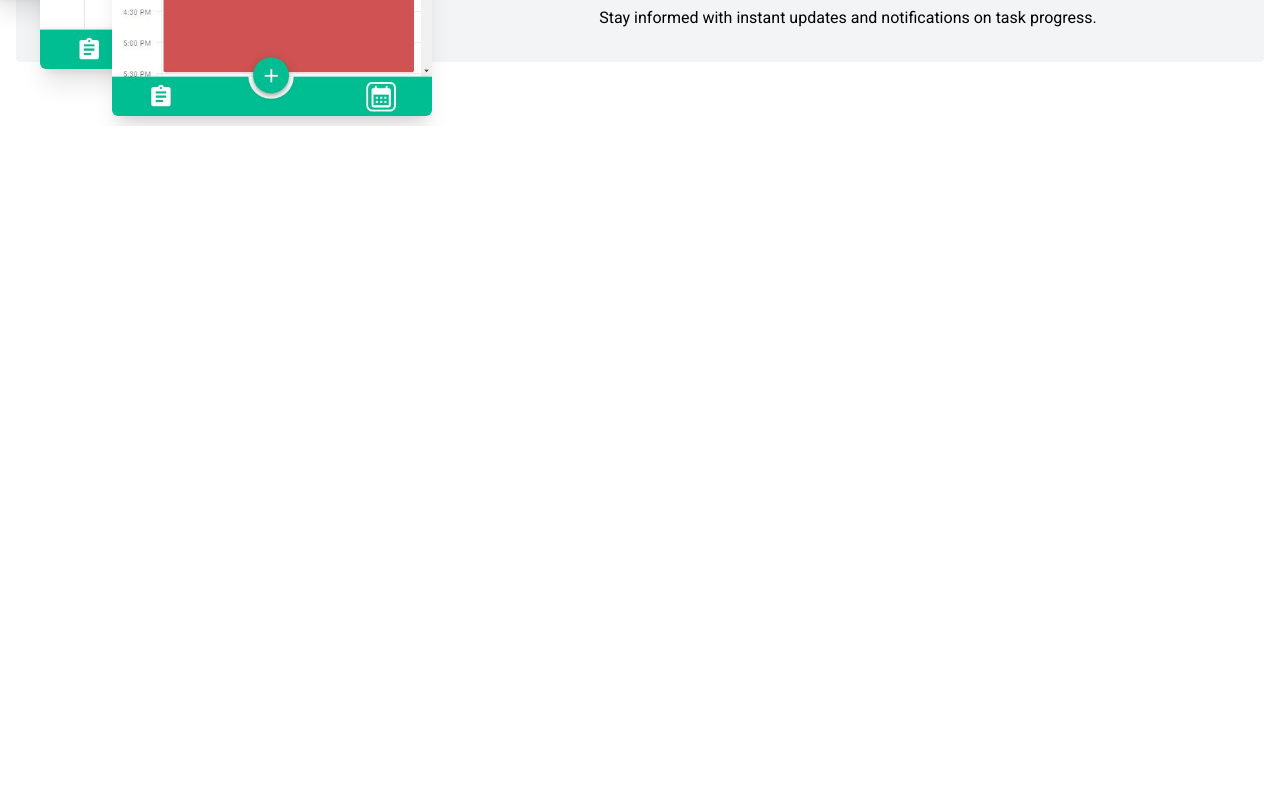
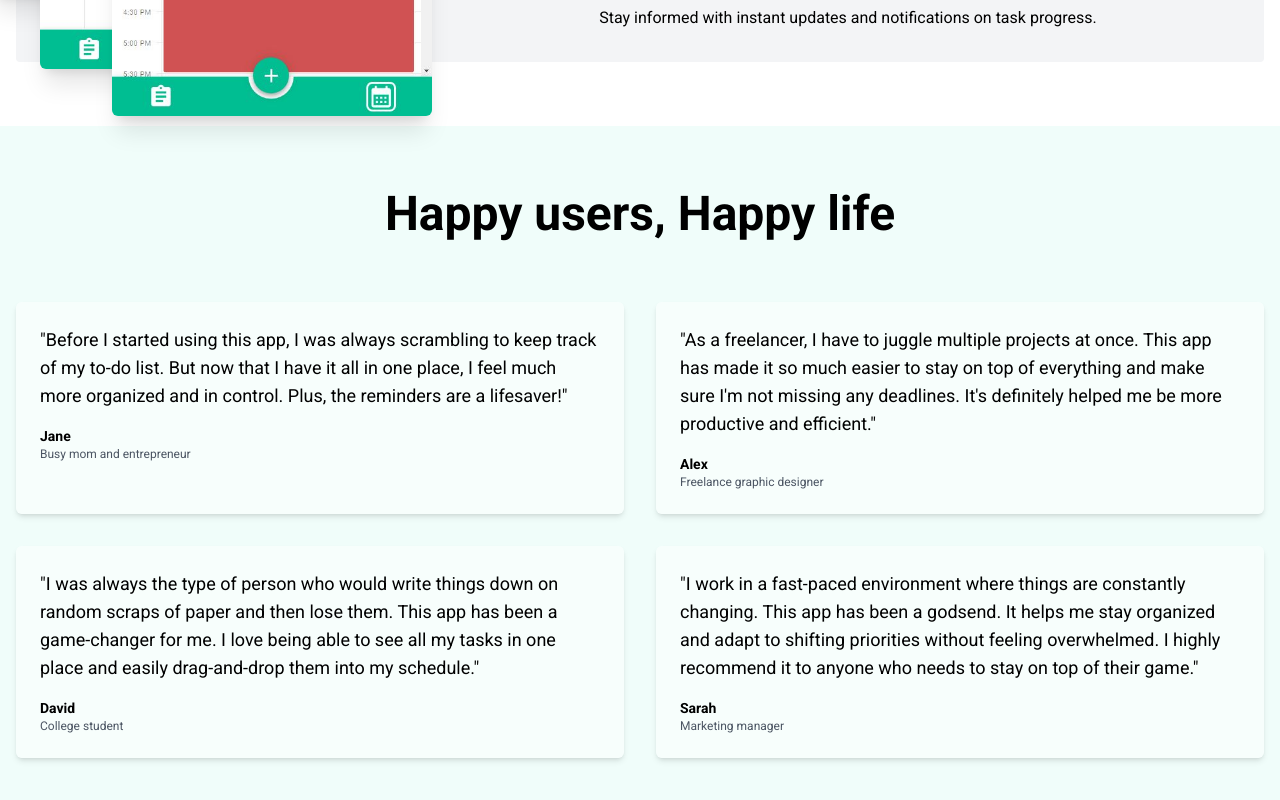
Before and after one commit to LyndeCS/ajenda-landing, a React (Vite) app: page / in a window 1280 px wide. Shown: the part 2180-2980 px from the top of the page. Before the commit the page ends 2306 px from the top, so only its background shows below. Built offline with nearby package versions, Linux system fonts and the light colour scheme.

Commit message:
Reviews section
-Created Reviews section

```diff
--- a/src/App.tsx
+++ b/src/App.tsx
@@ -5,6 +5,7 @@ import Navbar from './components/Navbar';
 import Hero from './components/Hero';
 import Usp from './components/Usp';
 import Features from './components/Features';
+import Reviews from './components/Reviews';
 
 const App: React.FC = () => {
   return (
@@ -14,6 +15,7 @@ const App: React.FC = () => {
       <Hero />
       <Usp />
       <Features />
+      <Reviews />
       {/* Other content of your landing page */}
     </div>
   );
--- /dev/null
+++ b/src/components/Reviews.tsx
@@ -0,0 +1,50 @@
+import React from 'react';
+
+const Reviews: React.FC = () => {
+  return (
+    <section className="py-16 bg-teal-50">
+      <div className="mx-auto max-w-7xl px-4">
+        <h2 className="text-4xl md:text-5xl font-semibold text-center mb-16">Happy users, Happy life</h2>
+        <div className="grid grid-cols-1 md:grid-cols-2 gap-8">
+          {/* Review Card 1 */}
+          <div className="bg-white bg-opacity-50 p-6 rounded-md shadow-md">
+            <blockquote className="text-lg mb-4">
+              "Before I started using this app, I was always scrambling to keep track of my to-do list. But now that I have it all in one place, I feel much more organized and in control. Plus, the reminders are a lifesaver!"
+            </blockquote>
+            <p className="text-sm font-semibold">Jane</p>
+            <p className="text-xs text-gray-600">Busy mom and entrepreneur</p>
+          </div>
+
+          {/* Review Card 2 */}
+          <div className="bg-white bg-opacity-50 p-6 rounded-md shadow-md">
+            <blockquote className="text-lg mb-4">
+              "As a freelancer, I have to juggle multiple projects at once. This app has made it so much easier to stay on top of everything and make sure I'm not missing any deadlines. It's definitely helped me be more productive and efficient."
+            </blockquote>
+            <p className="text-sm font-semibold">Alex</p>
+            <p className="text-xs text-gray-600">Freelance graphic designer</p>
+          </div>
+
+          {/* Review Card 3 */}
+          <div className="bg-white bg-opacity-50 p-6 rounded-md shadow-md">
+            <blockquote className="text-lg mb-4">
+              "I was always the type of person who would write things down on random scraps of paper and then lose them. This app has been a game-changer for me. I love being able to see all my tasks in one place and easily drag-and-drop them into my schedule."
+            </blockquote>
+            <p className="text-sm font-semibold">David</p>
+            <p className="text-xs text-gray-600">College student</p>
+          </div>
+
+          {/* Review Card 4 */}
+          <div className="bg-white bg-opacity-50 p-6 rounded-md shadow-md">
+            <blockquote className="text-lg mb-4">
+              "I work in a fast-paced environment where things are constantly changing. This app has been a godsend. It helps me stay organized and adapt to shifting priorities without feeling overwhelmed. I highly recommend it to anyone who needs to stay on top of their game."
+            </blockquote>
+            <p className="text-sm font-semibold">Sarah</p>
+            <p className="text-xs text-gray-600">Marketing manager</p>
+          </div>
+        </div>
+      </div>
+    </section>
+  );
+};
+
+export default Reviews;
```
